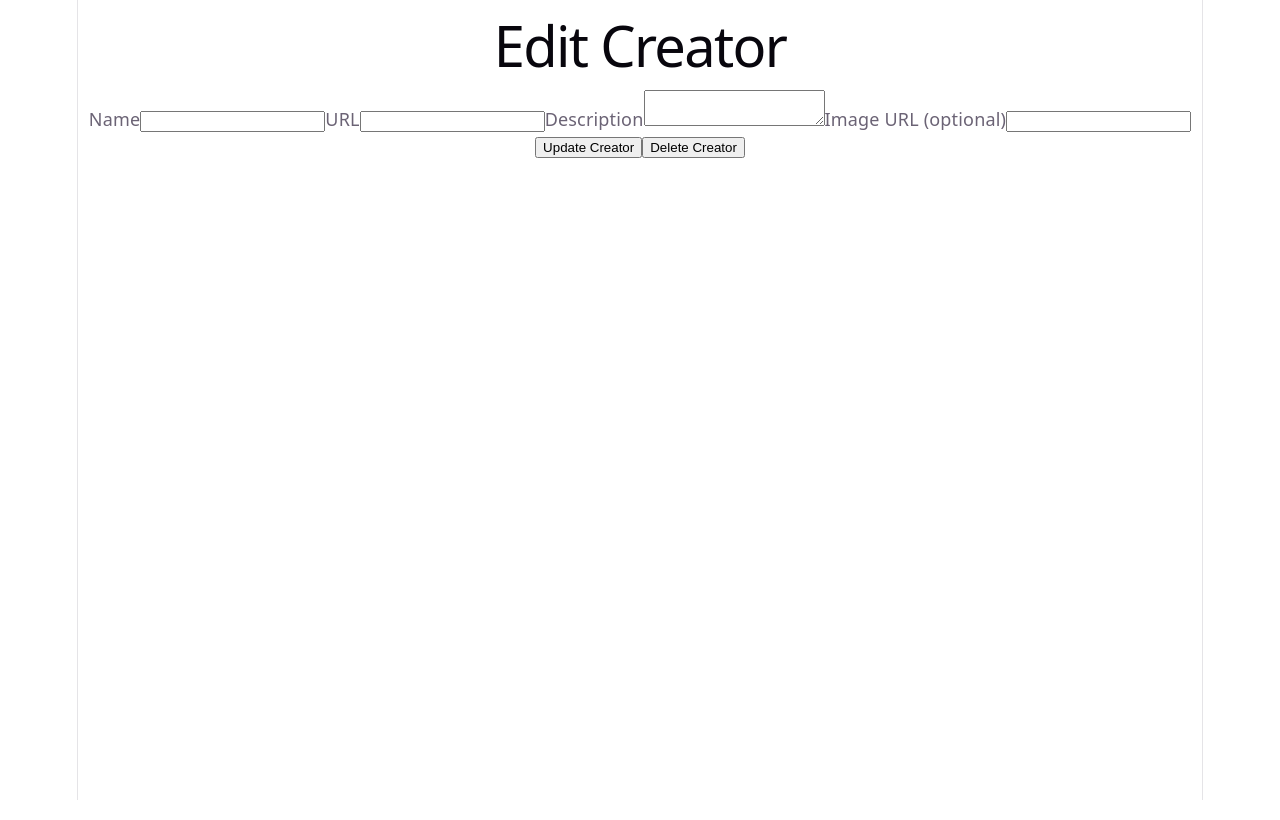
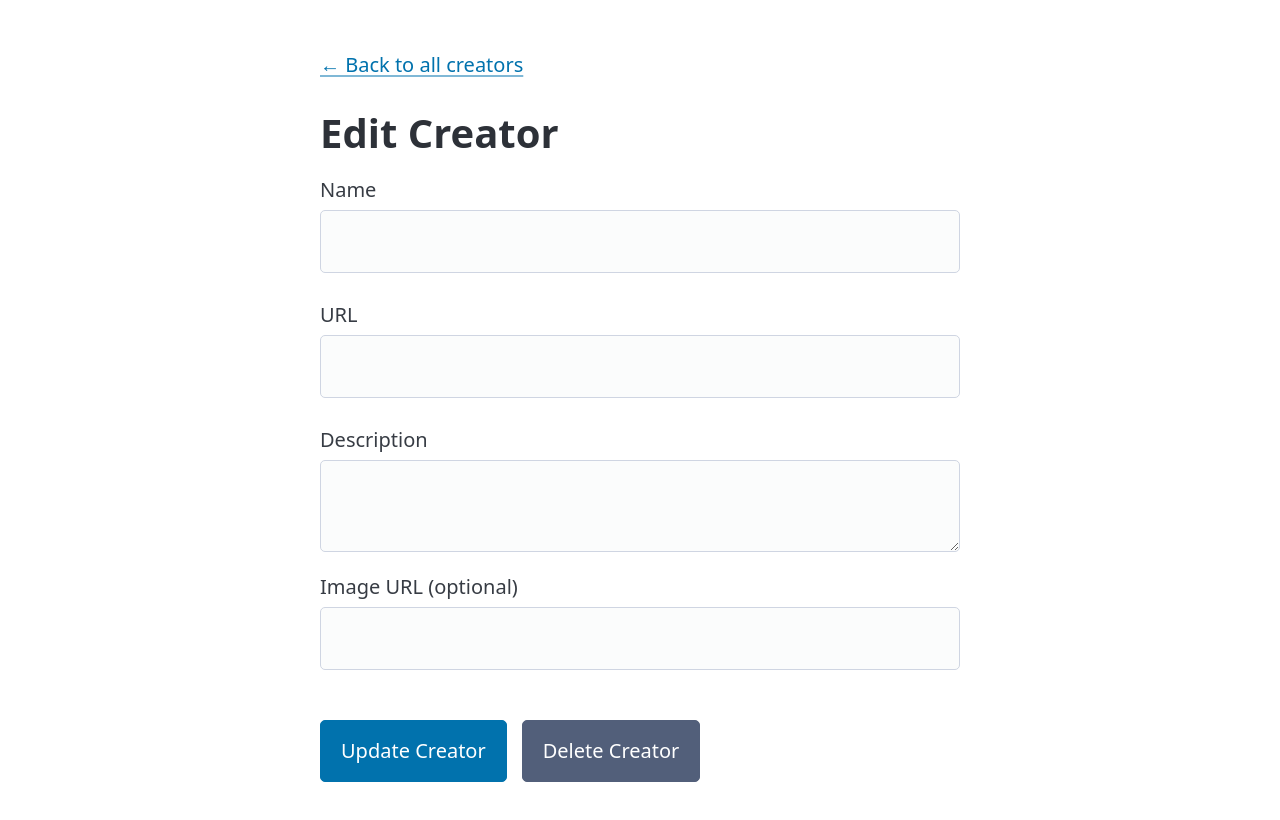
Before and after one commit to AzineZ/web103_prework, a React (Vite) app: page /edit/1 in a window 1280 px wide. Shown: the top 820 px of the page. Built offline with nearby package versions, Linux system fonts and the light colour scheme; no server answers; the database is empty.

Commit message:
Completed step 10 and implemented some styling and small optional features

```diff
--- a/package.json
+++ b/package.json
@@ -10,6 +10,7 @@
     "preview": "vite preview"
   },
   "dependencies": {
+    "@picocss/pico": "^2.1.1",
     "@supabase/supabase-js": "^2.110.2",
     "react": "^19.2.7",
     "react-dom": "^19.2.7",
--- a/src/App.css
+++ b/src/App.css
@@ -1,184 +1,128 @@
-.counter {
-  font-size: 16px;
-  padding: 5px 10px;
-  border-radius: 5px;
-  color: var(--accent);
-  background: var(--accent-bg);
-  border: 2px solid transparent;
-  transition: border-color 0.3s;
-  margin-bottom: 24px;
-
-  &:hover {
-    border-color: var(--accent-border);
-  }
-  &:focus-visible {
-    outline: 2px solid var(--accent);
-    outline-offset: 2px;
-  }
+/* ===== Page layout ===== */
+.container {
+  padding-top: 2.5rem;
+  padding-bottom: 4rem;
 }
 
-.hero {
-  position: relative;
-
-  .base,
-  .framework,
-  .vite {
-    inset-inline: 0;
-    margin: 0 auto;
+.page-header {
+  display: flex;
+  flex-wrap: wrap;
+  align-items: center;
+  justify-content: space-between;
+  gap: 1rem;
+  margin-bottom: 2.5rem;
 }
 
-  .base {
-    width: 170px;
-    position: relative;
-    z-index: 0;
+.page-header hgroup {
+  margin-bottom: 0;
 }
 
-  .framework,
-  .vite {
-    position: absolute;
+.page-header a[role="button"] {
+  margin-bottom: 0;
+  white-space: nowrap;
 }
 
-  .framework {
-    z-index: 1;
-    top: 34px;
-    height: 28px;
-    transform: perspective(2000px) rotateZ(300deg) rotateX(44deg) rotateY(39deg)
-      scale(1.4);
+.back-link {
+  display: inline-block;
+  margin-bottom: 1.5rem;
 }
 
-  .vite {
-    z-index: 0;
-    top: 107px;
-    height: 26px;
-    width: auto;
-    transform: perspective(2000px) rotateZ(300deg) rotateX(40deg) rotateY(39deg)
-      scale(0.8);
-  }
+/* ===== Card grid ===== */
+.creator-grid {
+  display: grid;
+  grid-template-columns: repeat(auto-fill, minmax(280px, 1fr));
+  gap: 1.5rem;
 }
 
-#center {
+.creator-card {
   display: flex;
   flex-direction: column;
-  gap: 25px;
-  place-content: center;
-  place-items: center;
-  flex-grow: 1;
-
-  @media (max-width: 1024px) {
-    padding: 32px 20px 24px;
-    gap: 18px;
-  }
+  height: 100%;
+  margin: 0;
 }
 
-#next-steps {
-  display: flex;
-  border-top: 1px solid var(--border);
-  text-align: left;
-
-  & > div {
-    flex: 1 1 0;
-    padding: 32px;
-    @media (max-width: 1024px) {
-      padding: 24px 20px;
-    }
+.creator-card img {
+  width: 100%;
+  height: 190px;
+  object-fit: cover;
+  border-radius: var(--pico-border-radius);
+  margin-bottom: 1rem;
 }
 
-  .icon {
-    margin-bottom: 16px;
-    width: 22px;
-    height: 22px;
+.creator-card h2 {
+  margin-bottom: 0.5rem;
+  font-size: 1.4rem;
 }
 
-  @media (max-width: 1024px) {
-    flex-direction: column;
-    text-align: center;
-  }
+.creator-card h2 a {
+  text-decoration: none;
 }
 
-#docs {
-  border-right: 1px solid var(--border);
-
-  @media (max-width: 1024px) {
-    border-right: none;
-    border-bottom: 1px solid var(--border);
-  }
+.creator-card h2 a:hover {
+  text-decoration: underline;
 }
 
-#next-steps ul {
-  list-style: none;
-  padding: 0;
-  display: flex;
-  gap: 8px;
-  margin: 32px 0 0;
-
-  .logo {
-    height: 18px;
+.creator-card p {
+  color: var(--pico-muted-color);
 }
 
-  a {
-    color: var(--text-h);
-    font-size: 16px;
-    border-radius: 6px;
-    background: var(--social-bg);
+/* Action row: pushed to the bottom so cards of different heights line up */
+.card-actions {
   display: flex;
-    padding: 6px 12px;
-    align-items: center;
-    gap: 8px;
-    text-decoration: none;
-    transition: box-shadow 0.3s;
-
-    &:hover {
-      box-shadow: var(--shadow);
-    }
-    .button-icon {
-      height: 18px;
-      width: 18px;
-    }
+  flex-wrap: wrap;
+  gap: 0.5rem;
+  margin-top: auto;
+  padding-top: 1rem;
 }
 
-  @media (max-width: 1024px) {
-    margin-top: 20px;
-    flex-wrap: wrap;
-    justify-content: center;
-
-    li {
-      flex: 1 1 calc(50% - 8px);
+.card-actions a[role="button"] {
+  margin-bottom: 0;
 }
 
-    a {
-      width: 100%;
-      justify-content: center;
-      box-sizing: border-box;
-    }
-  }
+/* ===== Detail page ===== */
+.creator-detail {
+  max-width: 640px;
+  margin-inline: auto;
 }
 
-#spacer {
-  height: 88px;
-  border-top: 1px solid var(--border);
-  @media (max-width: 1024px) {
-    height: 48px;
-  }
+.creator-detail img {
+  width: 100%;
+  max-width: 340px;
+  border-radius: var(--pico-border-radius);
+  margin-bottom: 1.5rem;
 }
 
-.ticks {
-  position: relative;
-  width: 100%;
-
-  &::before,
-  &::after {
-    content: '';
-    position: absolute;
-    top: -4.5px;
-    border: 5px solid transparent;
+.creator-detail .creator-url {
+  display: inline-block;
+  margin-bottom: 1.5rem;
+  word-break: break-all;
 }
 
-  &::before {
-    left: 0;
-    border-left-color: var(--border);
+.detail-actions {
+  display: flex;
+  flex-wrap: wrap;
+  gap: 0.75rem;
+  margin-top: 0.5rem;
 }
-  &::after {
-    right: 0;
-    border-right-color: var(--border);
+
+.detail-actions a[role="button"] {
+  margin-bottom: 0;
 }
+
+/* ===== Forms (add / edit) ===== */
+.form-page {
+  max-width: 640px;
+  margin-inline: auto;
 }
+
+.form-actions {
+  display: flex;
+  flex-wrap: wrap;
+  gap: 0.75rem;
+  margin-top: 1.5rem;
+}
+
+.form-actions button {
+  width: auto;
+  margin-bottom: 0;
+}
--- a/src/App.tsx
+++ b/src/App.tsx
@@ -13,7 +13,7 @@ function App() {
     { path: '/new', element: <AddCreator /> },
   ])
 
-  return <div className="App">{routes}</div>
+  return <main className="container">{routes}</main>
 }
 
 export default App
--- a/src/index.css
+++ b/src/index.css
@@ -1,111 +1,2 @@
-:root {
-  --text: #6b6375;
-  --text-h: #08060d;
-  --bg: #fff;
-  --border: #e5e4e7;
-  --code-bg: #f4f3ec;
-  --accent: #aa3bff;
-  --accent-bg: rgba(170, 59, 255, 0.1);
-  --accent-border: rgba(170, 59, 255, 0.5);
-  --social-bg: rgba(244, 243, 236, 0.5);
-  --shadow:
-    rgba(0, 0, 0, 0.1) 0 10px 15px -3px, rgba(0, 0, 0, 0.05) 0 4px 6px -2px;
-
-  --sans: system-ui, 'Segoe UI', Roboto, sans-serif;
-  --heading: system-ui, 'Segoe UI', Roboto, sans-serif;
-  --mono: ui-monospace, Consolas, monospace;
-
-  font: 18px/145% var(--sans);
-  letter-spacing: 0.18px;
-  color-scheme: light dark;
-  color: var(--text);
-  background: var(--bg);
-  font-synthesis: none;
-  text-rendering: optimizeLegibility;
-  -webkit-font-smoothing: antialiased;
-  -moz-osx-font-smoothing: grayscale;
-
-  @media (max-width: 1024px) {
-    font-size: 16px;
-  }
-}
-
-@media (prefers-color-scheme: dark) {
-  :root {
-    --text: #9ca3af;
-    --text-h: #f3f4f6;
-    --bg: #16171d;
-    --border: #2e303a;
-    --code-bg: #1f2028;
-    --accent: #c084fc;
-    --accent-bg: rgba(192, 132, 252, 0.15);
-    --accent-border: rgba(192, 132, 252, 0.5);
-    --social-bg: rgba(47, 48, 58, 0.5);
-    --shadow:
-      rgba(0, 0, 0, 0.4) 0 10px 15px -3px, rgba(0, 0, 0, 0.25) 0 4px 6px -2px;
-  }
-
-  #social .button-icon {
-    filter: invert(1) brightness(2);
-  }
-}
-
-#root {
-  width: 1126px;
-  max-width: 100%;
-  margin: 0 auto;
-  text-align: center;
-  border-inline: 1px solid var(--border);
-  min-height: 100svh;
-  display: flex;
-  flex-direction: column;
-  box-sizing: border-box;
-}
-
-body {
-  margin: 0;
-}
-
-h1,
-h2 {
-  font-family: var(--heading);
-  font-weight: 500;
-  color: var(--text-h);
-}
-
-h1 {
-  font-size: 56px;
-  letter-spacing: -1.68px;
-  margin: 32px 0;
-  @media (max-width: 1024px) {
-    font-size: 36px;
-    margin: 20px 0;
-  }
-}
-h2 {
-  font-size: 24px;
-  line-height: 118%;
-  letter-spacing: -0.24px;
-  margin: 0 0 8px;
-  @media (max-width: 1024px) {
-    font-size: 20px;
-  }
-}
-p {
-  margin: 0;
-}
-
-code,
-.counter {
-  font-family: var(--mono);
-  display: inline-flex;
-  border-radius: 4px;
-  color: var(--text-h);
-}
-
-code {
-  font-size: 15px;
-  line-height: 135%;
-  padding: 4px 8px;
-  background: var(--code-bg);
-}
+/* Base styling is handled by PicoCSS (imported in main.tsx).
+   Add any global overrides here. */
--- a/src/main.tsx
+++ b/src/main.tsx
@@ -1,6 +1,7 @@
 import { StrictMode } from 'react'
 import { createRoot } from 'react-dom/client'
 import { BrowserRouter } from 'react-router-dom'
+import '@picocss/pico/css/pico.min.css'
 import './index.css'
 import App from './App.tsx'
 
--- a/src/pages/AddCreator.tsx
+++ b/src/pages/AddCreator.tsx
@@ -1,5 +1,5 @@
 import { useState } from "react";
-import { useNavigate } from "react-router-dom";
+import { useNavigate, Link } from "react-router-dom";
 import { supabase } from "../client";
 
 function AddCreator() {
@@ -27,7 +27,10 @@ function AddCreator() {
       }
    };
    return (
-      <div>
+      <div className="form-page">
+         <Link to="/" className="back-link">
+            ← Back to all creators
+         </Link>
          <h1>Add a Creator</h1>
          <form onSubmit={handleSubmit}>
             <label>
@@ -65,7 +68,9 @@ function AddCreator() {
                   onChange={handleChange}
                />
             </label>
-            <button type="submit">Add Creator</button>
+            <div className="form-actions">
+               <button type="submit">Add Creator</button>
+            </div>
          </form>
       </div>
    );
--- a/src/pages/EditCreator.tsx
+++ b/src/pages/EditCreator.tsx
@@ -1,5 +1,5 @@
 import { useState, useEffect } from "react";
-import { useParams, useNavigate } from "react-router-dom";
+import { useParams, useNavigate, Link } from "react-router-dom";
 import { supabase } from "../client";
 
 function EditCreator() {
@@ -36,6 +36,7 @@ function EditCreator() {
    };
 
    const handleDelete = async () => {
+      if (!window.confirm("Delete this creator? This cannot be undone.")) return;
       const { error } = await supabase.from("creators").delete().eq("id", id);
       if (error) {
          console.error(error);
@@ -57,7 +58,10 @@ function EditCreator() {
       }
    };
    return (
-      <div>
+      <div className="form-page">
+         <Link to="/" className="back-link">
+            ← Back to all creators
+         </Link>
          <h1>Edit Creator</h1>
          <form onSubmit={handleSubmit}>
             <label>
@@ -95,10 +99,16 @@ function EditCreator() {
                   onChange={handleChange}
                />
             </label>
-            <button type="submit">Update Creator</button>
-            <button type="button" onClick={handleDelete}>
-               Delete Creator
-            </button>
+            <div className="form-actions">
+               <button type="submit">Update Creator</button>
+               <button
+                  type="button"
+                  className="secondary"
+                  onClick={handleDelete}
+               >
+                  Delete Creator
+               </button>
+            </div>
          </form>
       </div>
    );
--- a/src/pages/ShowCreators.tsx
+++ b/src/pages/ShowCreators.tsx
@@ -19,12 +19,21 @@ function ShowCreators() {
 
    return (
       <div>
-         <h1>Creatorverse</h1>
-         <Link to="/new">Add Creator</Link>
+         <header className="page-header">
+            <hgroup>
+               <h1>Creatorverse</h1>
+               <p>A collection of content creators worth following.</p>
+            </hgroup>
+            <Link to="/new" role="button">
+               + Add Creator
+            </Link>
+         </header>
          {creators.length > 0 ? (
-            creators.map((creator) => (
-               <Card key={creator.id} creator={creator} />
-            ))
+            <div className="creator-grid">
+               {creators.map((creator) => (
+                  <Card key={creator.id} creator={creator} />
+               ))}
+            </div>
          ) : (
             <p>No creators yet. Add one to begin!</p>
          )}
--- a/src/pages/ViewCreator.tsx
+++ b/src/pages/ViewCreator.tsx
@@ -27,18 +27,27 @@ function ViewCreator() {
    if (!creator) return <p>Loading...</p>;
 
    return (
-      <div>
+      <article className="creator-detail">
+         {creator.imageURL && <img src={creator.imageURL} alt={creator.name} />}
          <h1>{creator.name}</h1>
-         {creator.imageURL && <img src={creator.imageURL} alt={creator.name} />}
          <p>{creator.description}</p>
-         <a href={creator.url} target="_blank" rel="noreferrer">
+         <a
+            href={creator.url}
+            target="_blank"
+            rel="noreferrer"
+            className="creator-url"
+         >
             {creator.url}
          </a>
-         <div>
-            <Link to={`/edit/${creator.id}`}>Edit</Link>
-            <Link to="/">Back to all creators</Link>
+         <div className="detail-actions">
+            <Link to={`/edit/${creator.id}`} role="button">
+               Edit
+            </Link>
+            <Link to="/" role="button" className="secondary outline">
+               Back to all creators
+            </Link>
          </div>
-      </div>
+      </article>
    );
 }
 
```
Also changed, not shown: src/components/Card.tsx (+15 -5 lines), 2 other files (tests, documents, lock files or other folders). Lines whose indentation alone changed are shown as unchanged.
